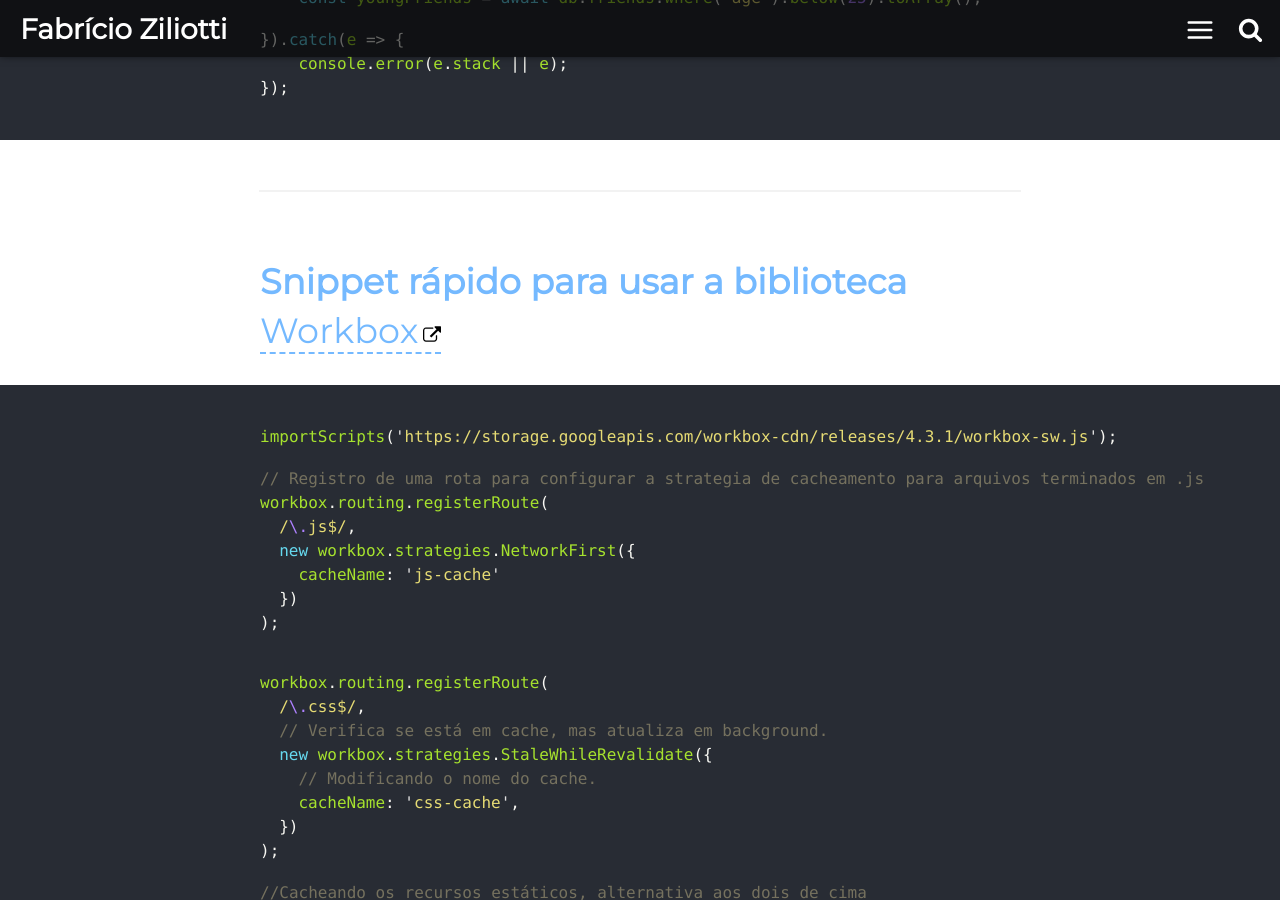
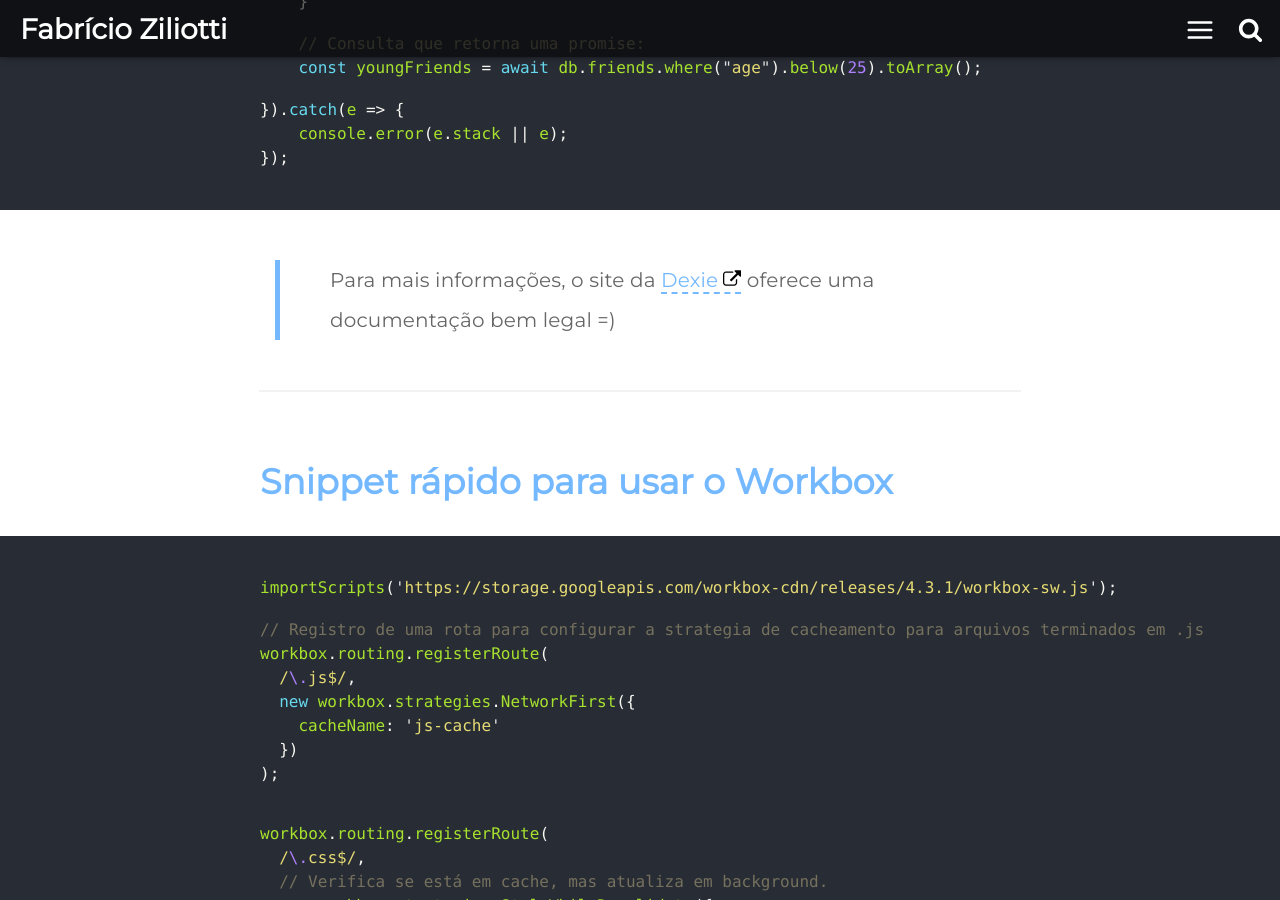
Before and after one commit to Fziliotti/oldBlog, a Jekyll site: the page built from _posts/2019-09-25-indexeddb.md, in a window 1280 px wide and 900 px high, scrolled down 6471 px. Built offline with Jekyll 4.4.1, drawn with Linux system fonts in a browser that asks for light colours; comment, search, counter and statistics services are not loaded; some of the changed text lies outside the part shown.

Commit message:
Update from Forestry.io ffz.ziliotti@gmail.com updated _posts/2019-09-25-indexeddb.md

````diff
--- a/_posts/2019-09-25-indexeddb.md
+++ b/_posts/2019-09-25-indexeddb.md
@@ -125,6 +125,8 @@
 });
 ```
 
+> As versões anteriores ao Chrome 67 disparavam um prompt padrão no final da página.
+
 ----------
 
 ## Envio de notificação push pelo próprio cliente
@@ -181,9 +183,9 @@
 
 > Certifique-se que o service worker foi instalado corretamente para esse snippet funcionar.
 
-> Se quiser aprofundar os conhecimentos na API de Notificação, dá uma olhada nessa [postagem do Vladislav Stepanov](https://codeburst.io/understanding-the-notification-api-804fb5c1ae9c)
+Se quiser aprofundar os conhecimentos na API de Notificação, dá uma olhada nessa [postagem do Vladislav Stepanov](https://codeburst.io/understanding-the-notification-api-804fb5c1ae9c)
 
-> Na maioria dos casos você vai precisar configurar uma forma de enviar as notificações de forma dinâmica pelo servidor, para isso você pode estudar o [Google Cloud Messaging](https://firebase.google.com/docs/cloud-messaging?hl=pt-br)
+Na maioria dos casos você vai precisar configurar uma forma de enviar as notificações de forma dinâmica pelo servidor, para isso você pode estudar o [Google Cloud Messaging](https://firebase.google.com/docs/cloud-messaging?hl=pt-br)
 
 ----------
 
@@ -213,10 +215,11 @@
     console.error(e.stack || e);
 });
 ```
+> Para mais informações, o site da [Dexie](https://dexie.org/docs/) oferece uma documentação bem legal =)
 
 ----------
 
-## Snippet rápido para usar a biblioteca [Workbox](https://developers.google.com/web/tools/workbox/)
+## Snippet rápido para usar o Workbox
 
 ```js
 importScripts('https://storage.googleapis.com/workbox-cdn/releases/4.3.1/workbox-sw.js');
@@ -304,6 +307,8 @@
 
 ```
 
+> Para mais informações, dá uma olhada no site do [Workbox](https://developers.google.com/web/tools/workbox/)
+
 ----------
 
 
````
